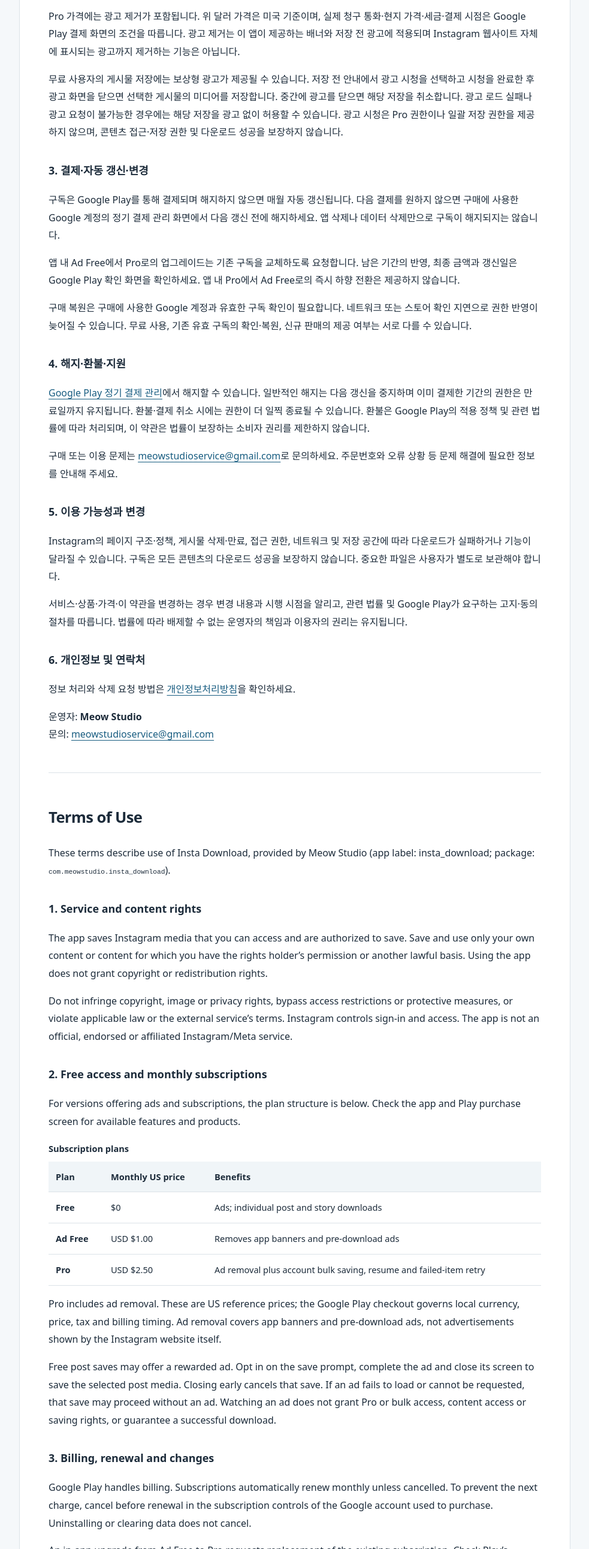
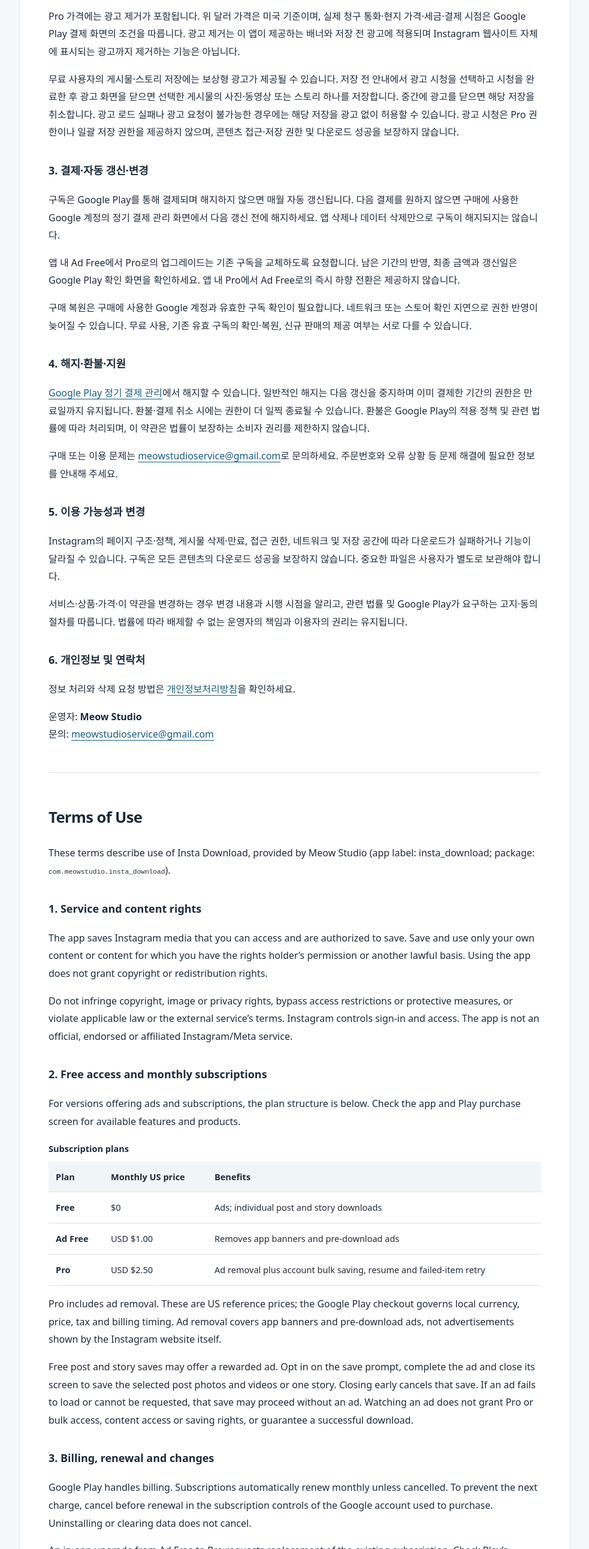
Before and after one commit to meowstudioservice/insta-download-legal, a plain HTML site: page terms.html in a window 1280 px wide. Shown: the part 1266-3849 px from the top of the page at 60% size, without its empty margins (148-1131 px from the left). Drawn offline with Linux system fonts and the light colour scheme.

Commit message:
Describe story save ads and saved account profile photos in terms

```diff
--- a/terms.html
+++ b/terms.html
@@ -31,7 +31,7 @@
 <tr><th scope="row">Pro</th><td>USD $2.50</td><td>광고 제거 및 계정 일괄 저장·이어받기·실패 재시도</td></tr>
 </tbody></table></div>
 <p>Pro 가격에는 광고 제거가 포함됩니다. 위 달러 가격은 미국 기준이며, 실제 청구 통화·현지 가격·세금·결제 시점은 Google Play 결제 화면의 조건을 따릅니다. 광고 제거는 이 앱이 제공하는 배너와 저장 전 광고에 적용되며 Instagram 웹사이트 자체에 표시되는 광고까지 제거하는 기능은 아닙니다.</p>
-<p>무료 사용자의 게시물 저장에는 보상형 광고가 제공될 수 있습니다. 저장 전 안내에서 광고 시청을 선택하고 시청을 완료한 후 광고 화면을 닫으면 선택한 게시물의 미디어를 저장합니다. 중간에 광고를 닫으면 해당 저장을 취소합니다. 광고 로드 실패나 광고 요청이 불가능한 경우에는 해당 저장을 광고 없이 허용할 수 있습니다. 광고 시청은 Pro 권한이나 일괄 저장 권한을 제공하지 않으며, 콘텐츠 접근·저장 권한 및 다운로드 성공을 보장하지 않습니다.</p>
+<p>무료 사용자의 게시물·스토리 저장에는 보상형 광고가 제공될 수 있습니다. 저장 전 안내에서 광고 시청을 선택하고 시청을 완료한 후 광고 화면을 닫으면 선택한 게시물의 사진·동영상 또는 스토리 하나를 저장합니다. 중간에 광고를 닫으면 해당 저장을 취소합니다. 광고 로드 실패나 광고 요청이 불가능한 경우에는 해당 저장을 광고 없이 허용할 수 있습니다. 광고 시청은 Pro 권한이나 일괄 저장 권한을 제공하지 않으며, 콘텐츠 접근·저장 권한 및 다운로드 성공을 보장하지 않습니다.</p>
 <h3>3. 결제·자동 갱신·변경</h3>
 <p>구독은 Google Play를 통해 결제되며 해지하지 않으면 매월 자동 갱신됩니다. 다음 결제를 원하지 않으면 구매에 사용한 Google 계정의 정기 결제 관리 화면에서 다음 갱신 전에 해지하세요. 앱 삭제나 데이터 삭제만으로 구독이 해지되지는 않습니다.</p>
 <p>앱 내 Ad Free에서 Pro로의 업그레이드는 기존 구독을 교체하도록 요청합니다. 남은 기간의 반영, 최종 금액과 갱신일은 Google Play 확인 화면을 확인하세요. 앱 내 Pro에서 Ad Free로의 즉시 하향 전환은 제공하지 않습니다.</p>
@@ -60,7 +60,7 @@
 <tr><th scope="row">Pro</th><td>USD $2.50</td><td>Ad removal plus account bulk saving, resume and failed-item retry</td></tr>
 </tbody></table></div>
 <p>Pro includes ad removal. These are US reference prices; the Google Play checkout governs local currency, price, tax and billing timing. Ad removal covers app banners and pre-download ads, not advertisements shown by the Instagram website itself.</p>
-<p>Free post saves may offer a rewarded ad. Opt in on the save prompt, complete the ad and close its screen to save the selected post media. Closing early cancels that save. If an ad fails to load or cannot be requested, that save may proceed without an ad. Watching an ad does not grant Pro or bulk access, content access or saving rights, or guarantee a successful download.</p>
+<p>Free post and story saves may offer a rewarded ad. Opt in on the save prompt, complete the ad and close its screen to save the selected post photos and videos or one story. Closing early cancels that save. If an ad fails to load or cannot be requested, that save may proceed without an ad. Watching an ad does not grant Pro or bulk access, content access or saving rights, or guarantee a successful download.</p>
 <h3>3. Billing, renewal and changes</h3>
 <p>Google Play handles billing. Subscriptions automatically renew monthly unless cancelled. To prevent the next charge, cancel before renewal in the subscription controls of the Google account used to purchase. Uninstalling or clearing data does not cancel.</p>
 <p>An in-app upgrade from Ad Free to Pro requests replacement of the existing subscription. Check Play’s confirmation for remaining-time adjustments, the final charge and renewal date. Immediate in-app downgrades from Pro to Ad Free are not offered.</p>
```
